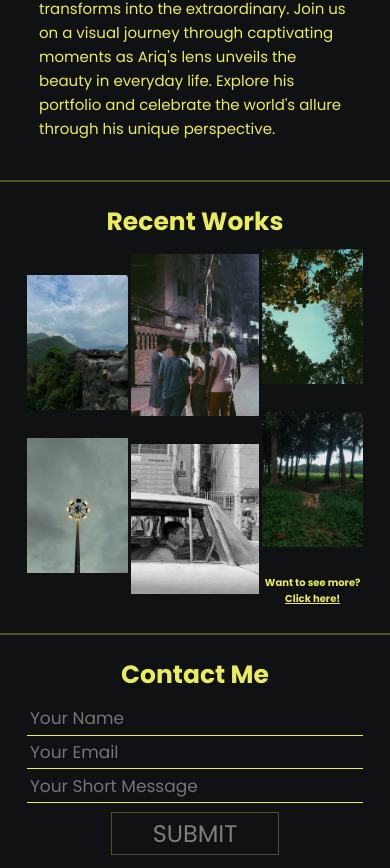
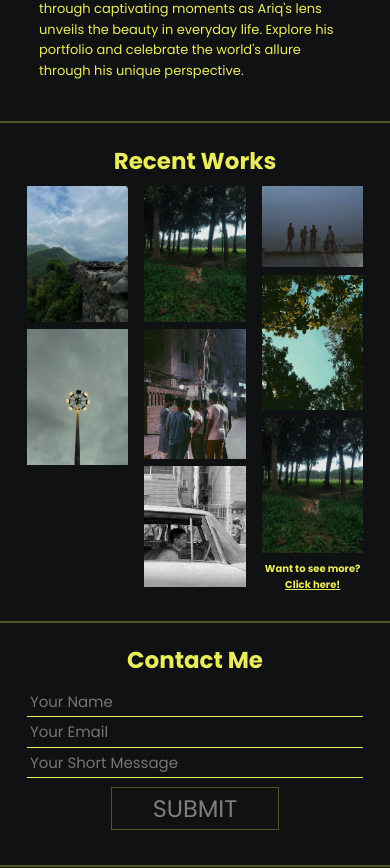
Before and after one commit to A-R-ZIHAN/ariq-arko-photography, a plain HTML site: page index.htm in a window 390 px wide. Shown: the part 510-1378 px from the top of the page. Drawn offline with nearby package versions, Linux system fonts and the light colour scheme.

Commit message:
Worked on the website for making it responsive

```diff
--- a/index.htm
+++ b/index.htm
@@ -48,22 +48,22 @@
         <div class="photo">
           <img src="images/1.jpg" alt="">
         </div>
-        <!-- <div class="photo">
+        <div class="photo">
           <img src="/images/4.jpg" alt="">
-        </div> -->
-      </div>
-      <div class="column">
+        </div>
+
+
         <div class="photo">
           <img src="images/9.jpg" alt="">
         </div>
         <div class="photo">
           <img src="images/3.jpg" alt="">
         </div>
-        <!-- <div class="photo">
+        <div class="photo">
           <img src="/images/10.jpg" alt="">
-        </div> -->
-      </div>
-      <div class="column">
+        </div>
+
+
         <div class="photo">
           <img src="images/7.jpg" alt="">
         </div>
--- a/style.css
+++ b/style.css
@@ -135,9 +135,8 @@ body{
 }
 
 .column{
-  display: flex;
-  flex-direction: column;
-  gap: 20px;
+  columns: 3;
+
 }
 
 
@@ -228,18 +227,6 @@ body{
 
 
 @media (width < 1200px) {
-  body h1{
-    font-size: 25px !important;
-  }
-  body p{
-    font-size: 15px !important;
-  }
-  body input{
-    font-size: 17px !important;
-  }
-  body h4{
-    font-size: 10px !important;
-  }
 
   #nav{
     gap: 70%;
@@ -291,3 +278,39 @@ body{
   }
 
 }
+
+@media (width < 768px) {
+  body h1{
+    font-size: 25px !important;
+  }
+  body p{
+    font-size: 15px !important;
+  }
+  body input{
+    font-size: 17px !important;
+  }
+  body h4{
+    font-size: 10px !important;
+  }
+
+}
+
+
+
+
+
+@media (width < 480px) {
+  body h1{
+    font-size: 23px !important;
+  }
+  body p{
+    font-size: 13px !important;
+  }
+  body input{
+    font-size: 15px !important;
+  }
+  body h4{
+    font-size: 10px !important;
+  }
+
+}
```
